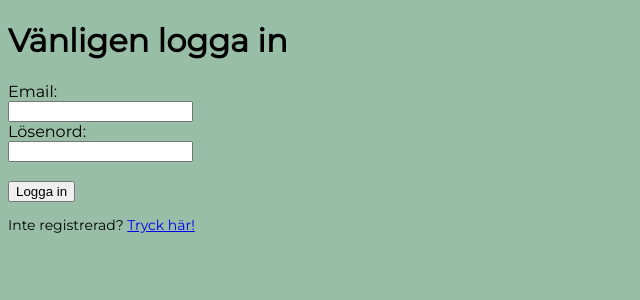
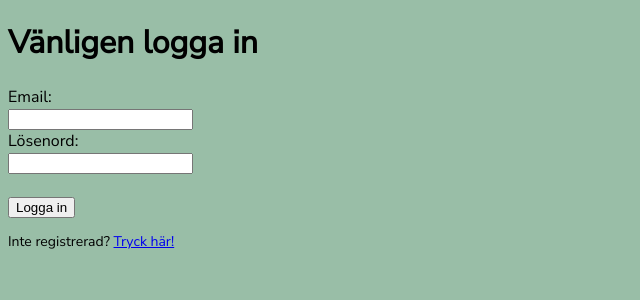
Before and after one commit to Projektgrupp7/Projektgrupp7, a PHP site: page /login.php in a window 1280 px wide. Shown: the top 300 px of the page, without its empty margins (0-640 px from the left). Run offline with PHP 8.4, Linux system fonts and the light colour scheme.

Commit message:
Typsnitt

```diff
--- a/assets/stylesheet.css
+++ b/assets/stylesheet.css
@@ -1,6 +1,6 @@
 body {
    background: #99BEA7;
-   font-family: 'Montserrat', sans-serif;
+   font-family: 'Nunito Sans', sans-serif;
 }
 
 h1 {
--- a/login.php
+++ b/login.php
@@ -3,7 +3,7 @@
   <head>
     <meta charset="utf-8">
         <link rel="stylesheet" href="assets/stylesheet.css">
-        <link href="https://fonts.googleapis.com/css?family=Montserrat&display=swap" rel="stylesheet">
+<link href="https://fonts.googleapis.com/css?family=Nunito+Sans&display=swap" rel="stylesheet">
     <title></title>
   </head>
   <body>
--- a/register.php
+++ b/register.php
@@ -3,8 +3,8 @@
   <head>
     <meta charset="utf-8">
       <link rel="stylesheet" href="assets/stylesheet.css">
-        <link href="https://fonts.googleapis.com/css?family=Montserrat&display=swap" rel="stylesheet">
-          <?php include_once("assets/bootstrap.php");?>
+        <link href="https://fonts.googleapis.com/css?family=Nunito+Sans&display=swap" rel="stylesheet">
+      <?php include_once("assets/bootstrap.php");?>
     <title>Register</title>
   </head>
   <body>
```
